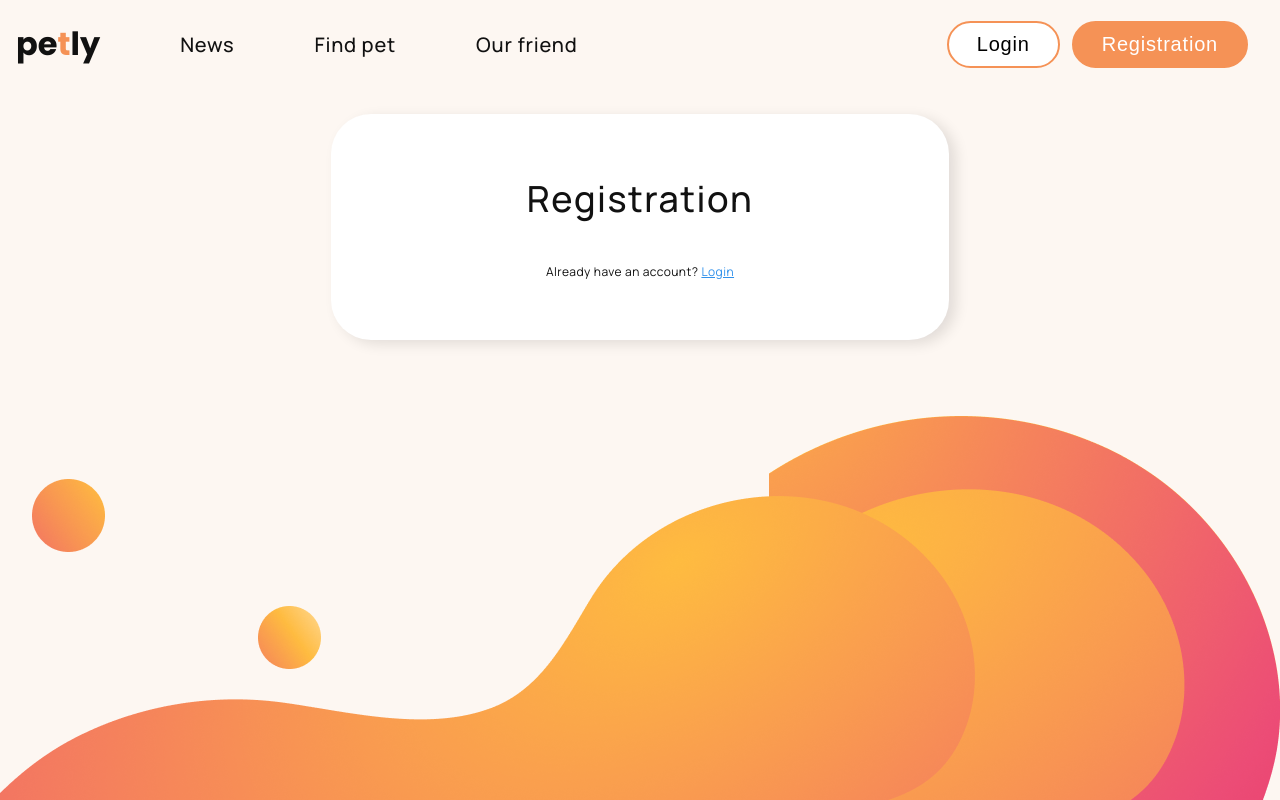
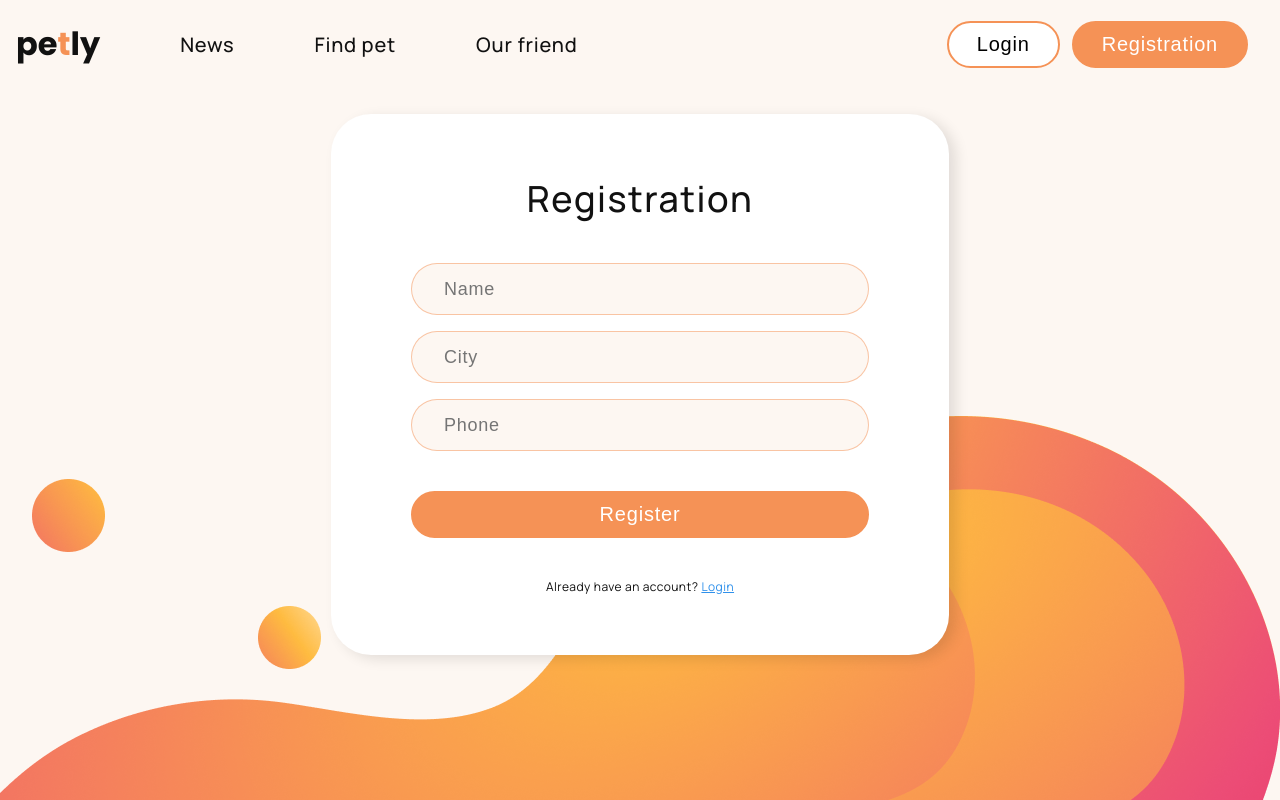
Before and after one commit to SergejShk/care-pets_fe, a React (Vite) app: page /registration in a window 1280 px wide. Both pictures are taken after typing "name@example.com", "Sample123", "Sample123" into the empty fields and a click on the button "Next". Built offline with nearby package versions, Linux system fonts and the light colour scheme.

Commit message:
Created SecondStepRegistration

```diff
--- a/src/components/registration/FirstStepRegistration.tsx
+++ b/src/components/registration/FirstStepRegistration.tsx
@@ -40,12 +40,17 @@ const FirstStepRegistration: FC<IProps> = ({ setDataFirstStep }) => {
 	return (
 		<FormStyled className="form" onSubmit={handleSubmit(onSubmit)}>
 			<Input
-				type="email"
+				type="text"
 				name="email"
 				placeholder="Email"
 				register={register}
 				rules={{
 					required: { value: true, message: "Required" },
+					pattern: {
+						value:
+							/^(([^<>()[\]\\.,;:\s@"]+(\.[^<>()[\]\\.,;:\s@"]+)*)|(".+"))@((\[[0-9]{1,3}\.[0-9]{1,3}\.[0-9]{1,3}\.[0-9]{1,3}])|(([a-zA-Z\-0-9]+\.)+[a-zA-Z]{2,}))$/,
+						message: "Please enter a valid email",
+					},
 				}}
 				error={errors.email}
 			/>
@@ -57,6 +62,8 @@ const FirstStepRegistration: FC<IProps> = ({ setDataFirstStep }) => {
 				register={register}
 				rules={{
 					required: { value: true, message: "Required" },
+					minLength: { value: 7, message: "Min length 7 characters" },
+					maxLength: { value: 32, message: "Max length 32 characters" },
 				}}
 				error={errors.password}
 			/>
@@ -68,6 +75,8 @@ const FirstStepRegistration: FC<IProps> = ({ setDataFirstStep }) => {
 				register={register}
 				rules={{
 					required: { value: true, message: "Required" },
+					minLength: { value: 7, message: "Min length 7 characters" },
+					maxLength: { value: 32, message: "Max length 32 characters" },
 				}}
 				error={errors.confirmPassword}
 			/>
--- a/src/components/registration/RegistrationPage.tsx
+++ b/src/components/registration/RegistrationPage.tsx
@@ -5,6 +5,7 @@ import styled from "styled-components";
 
 import MobileMenu from "../mobile-menu/MobileMenu";
 import FirstStepRegistration from "./FirstStepRegistration";
+import SecondStepRegistration from "./SecondStepRegistration";
 
 import { IFirstStepRegistration } from "../../interface/registration";
 
@@ -19,6 +20,7 @@ const RegistrationPage = () => {
 				<Title>Registration</Title>
 
 				{!dataFirstStep && <FirstStepRegistration setDataFirstStep={setDataFirstStep} />}
+				{dataFirstStep && <SecondStepRegistration firstStepValues={dataFirstStep} />}
 
 				<AdditionalText>
 					Already have an account? <LinkStyled to="/login">Login</LinkStyled>
--- /dev/null
+++ b/src/components/registration/SecondStepRegistration.tsx
@@ -0,0 +1,90 @@
+import { FC } from "react";
+import { useForm } from "react-hook-form";
+import styled from "styled-components";
+
+import Input from "../common/Input";
+import Button from "../common/Button";
+
+import { SecondStepRegistrationFormValues, IFirstStepRegistration } from "../../interface/registration";
+import { ButtonTheme } from "../../interface/styles";
+
+interface IProps {
+	firstStepValues: IFirstStepRegistration;
+}
+
+const SecondStepRegistration: FC<IProps> = ({ firstStepValues }) => {
+	const {
+		register,
+		handleSubmit,
+		formState: { errors },
+	} = useForm<SecondStepRegistrationFormValues>({
+		defaultValues: {
+			name: "",
+			city: "",
+			phone: "",
+		},
+	});
+
+	const onSubmit = (formValues: SecondStepRegistrationFormValues) => {
+		console.log({ ...firstStepValues, ...formValues });
+	};
+
+	return (
+		<FormStyled className="form" onSubmit={handleSubmit(onSubmit)}>
+			<Input
+				type="text"
+				name="name"
+				placeholder="Name"
+				register={register}
+				rules={{
+					required: { value: true, message: "Required" },
+					minLength: { value: 3, message: "Min length 3 characters" },
+					maxLength: { value: 40, message: "Max length 40 characters" },
+				}}
+				error={errors.name}
+			/>
+
+			<Input
+				type="text"
+				name="city"
+				placeholder="City"
+				register={register}
+				rules={{
+					required: { value: true, message: "Required" },
+					minLength: { value: 2, message: "Min length 2 characters" },
+					maxLength: { value: 40, message: "Max length 40 characters" },
+				}}
+				error={errors.city}
+			/>
+
+			<Input
+				type="text"
+				name="phone"
+				placeholder="Phone"
+				register={register}
+				rules={{
+					required: { value: true, message: "Required" },
+					minLength: { value: 5, message: "Min length 5 characters" },
+					maxLength: { value: 20, message: "Max length 20 characters" },
+					pattern: {
+						value: /^[0-9]+$/,
+						message: "Must contain only numbers",
+					},
+				}}
+				error={errors.phone}
+			/>
+
+			<Button btntheme={ButtonTheme.Orange} style={{ marginTop: "24px" }}>
+				Register
+			</Button>
+		</FormStyled>
+	);
+};
+
+export default SecondStepRegistration;
+
+const FormStyled = styled.form`
+	display: flex;
+	flex-direction: column;
+	gap: 16px;
+`;
--- a/src/interface/registration.ts
+++ b/src/interface/registration.ts
@@ -6,3 +6,9 @@ export interface IFirstStepRegistration {
 export interface FirstStepRegistrationFormValues extends IFirstStepRegistration {
 	confirmPassword: string;
 }
+
+export interface SecondStepRegistrationFormValues {
+	name: string;
+	city: string;
+	phone: string;
+}
```
